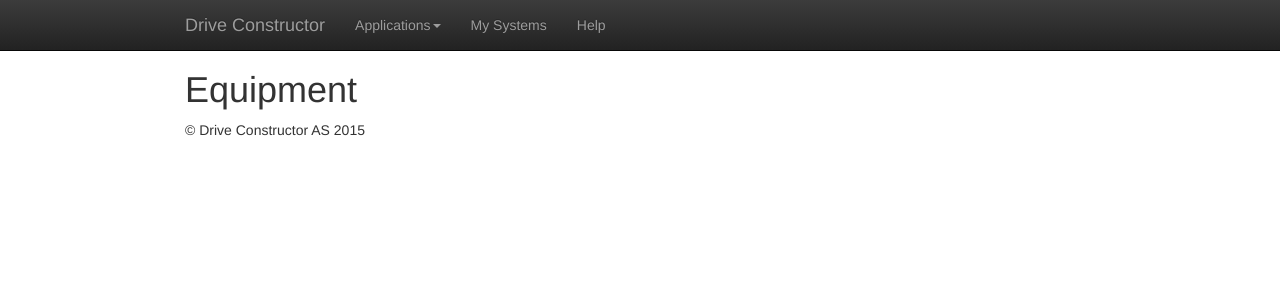
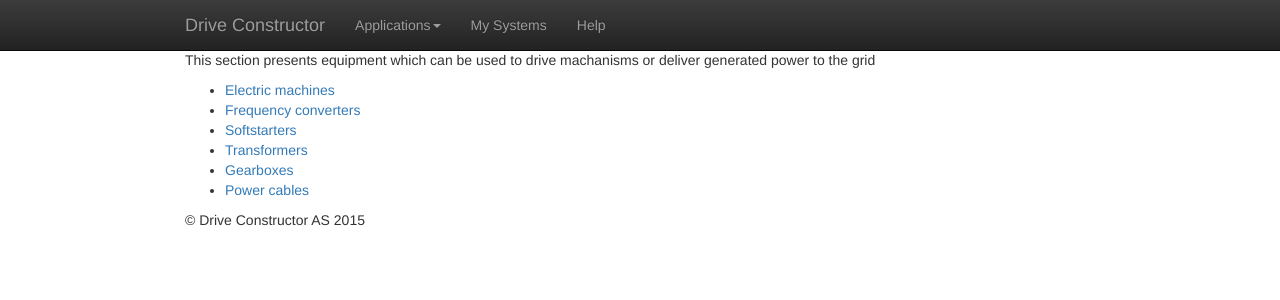
Before and after one commit to Alexey1Gavrilov/drive-constructor-site, a Jekyll site: the page built from help/equipment/equipment.md, in a window 1280 px wide. Shown: the top 300 px of the page. Built offline with Jekyll 4.4.1, drawn with Linux system fonts in a browser that asks for light colours.

Commit message:
Update equipment.md

```diff
--- a/help/equipment/equipment.md
+++ b/help/equipment/equipment.md
@@ -2,4 +2,11 @@
 layout: default
 ---
 
-# Equipment
+This section presents equipment which can be used to drive machanisms or deliver generated power to the grid
+
+* [Electric machines](electric-machines.html)
+* [Frequency converters](frequency-converters.html)
+* [Softstarters](softstarters.html)
+* [Transformers](transformers.html)
+* [Gearboxes](gearboxes.html)
+* [Power cables](power-cables.html)
```
